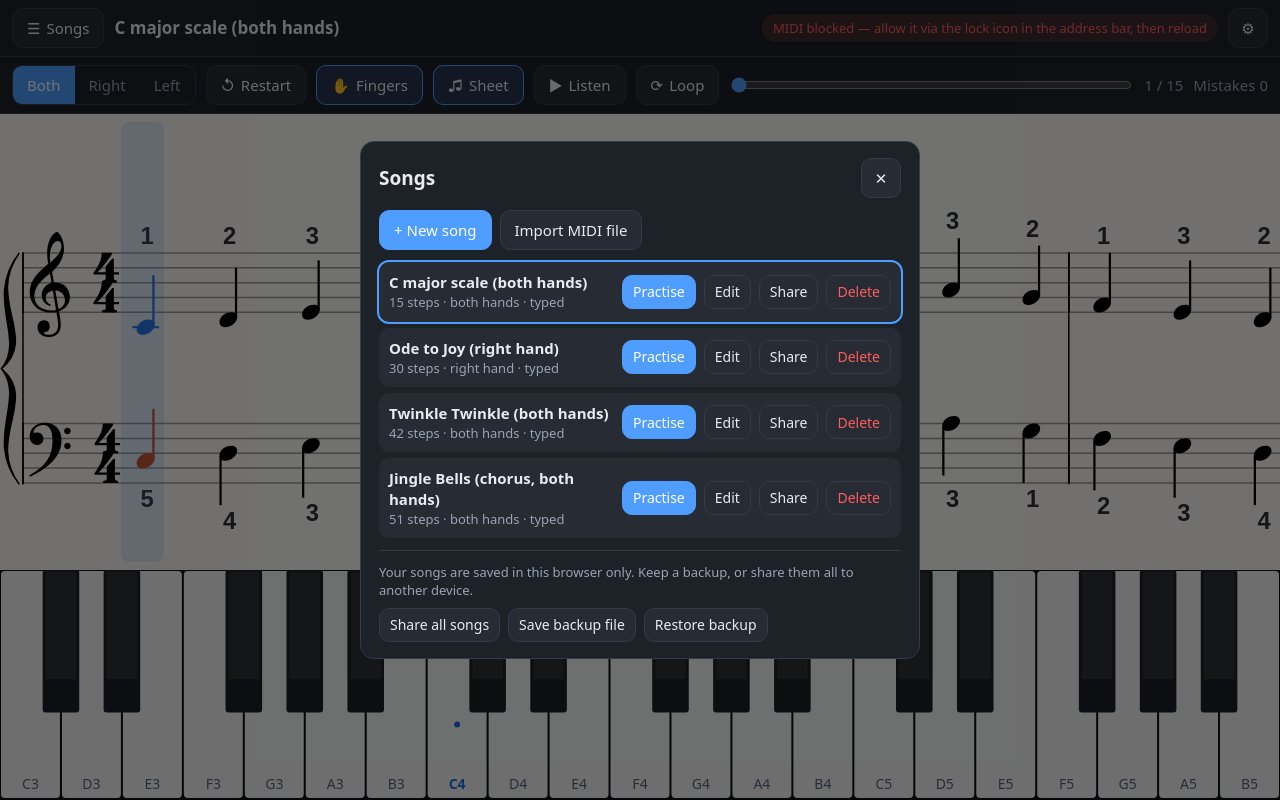
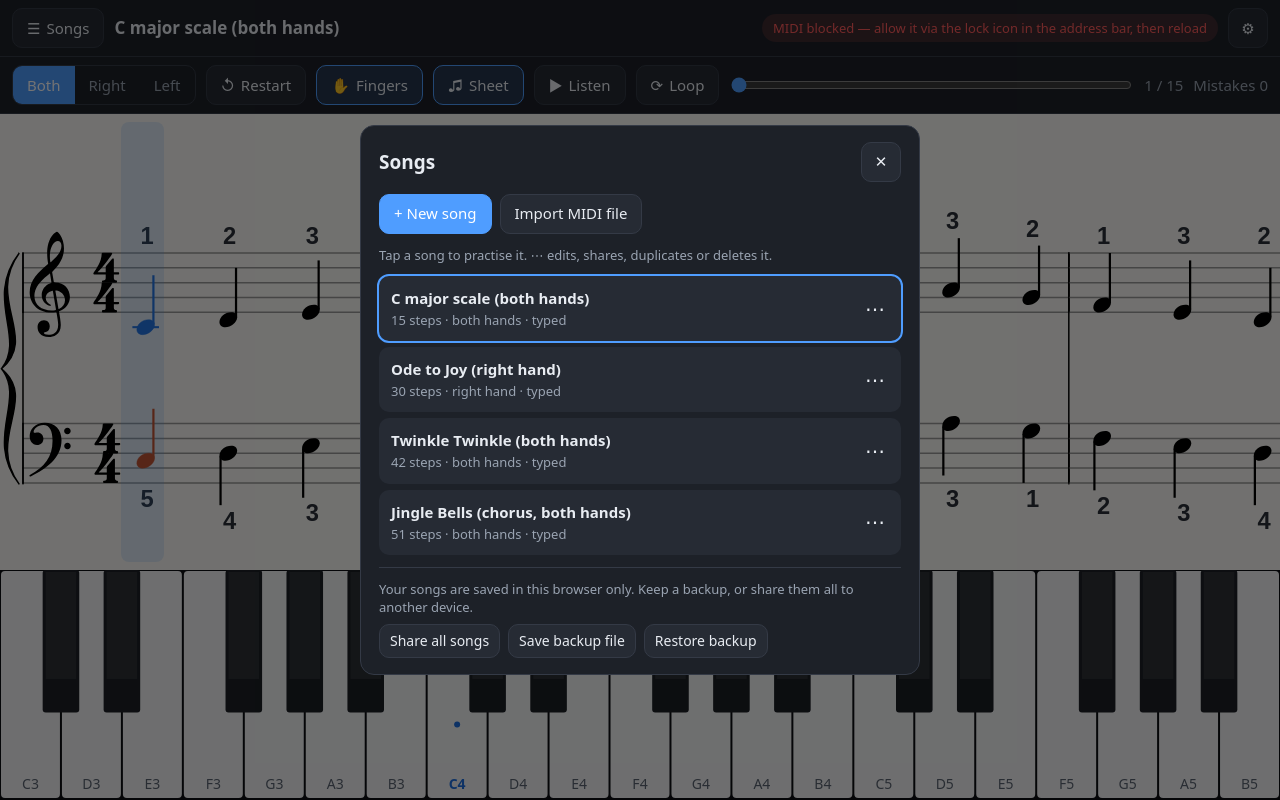
Before and after one commit to dimantonak/pliktra, a plain HTML site: page index.html in a window 1280 px wide. Both pictures are taken after a click on the button "☰ Songs". Drawn offline with Linux system fonts and the light colour scheme.

Commit message:
Song list: tap a song to practise, ⋯ for other actions, recent first
- The whole row practises the song; edit/rename, share, duplicate and delete
  are in a small dialog behind ⋯ (no more Delete right next to Practise).
- Most recently played or added songs are at the top.
- Unchanged built-in songs are folded into "Starter songs" once you have your own.
- Duplicate: e.g. to make an easier version of a song.

Co-Authored-By: Claude Opus 5.5 <noreply@anthropic.com>

```diff
--- a/index.html
+++ b/index.html
@@ -51,7 +51,8 @@
         <button id="btnNew" class="btn primary" data-i18n="newSong">+ New song</button>
         <label class="btn"><span data-i18n="importMidi">Import MIDI file</span><input type="file" id="fileMidi" accept=".mid,.midi,audio/midi,audio/x-midi" hidden></label>
       </div>
-      <ul id="songList" class="songlist"></ul>
+      <p id="libHint" class="muted small" data-i18n="libHint">Tap a song to practise it. &#8943; edits, shares, duplicates or deletes it.</p>
+      <div id="songList"></div>
       <div class="backup">
         <p class="muted small" data-i18n="backupNote">Your songs are saved in this browser only. Keep a backup, or share them all to another device.</p>
         <div class="row gap">
@@ -59,6 +60,19 @@
           <button id="btnBackup" class="btn small" data-i18n="saveBackup">Save backup file</button>
           <label class="btn small"><span data-i18n="restoreBackup">Restore backup</span><input type="file" id="fileRestore" accept=".json,application/json" hidden></label>
         </div>
+      </div>
+    </div>
+  </div>
+
+  <!-- One song's actions (the ⋯ button in the song list) -->
+  <div class="modal" id="mSong">
+    <div class="sheet narrow" role="dialog" aria-modal="true" aria-labelledby="mSongName">
+      <div class="sheet-head"><h2 id="mSongName"></h2><button class="btn icon" data-close aria-label="Close" data-i18n-aria="close">&#10005;</button></div>
+      <div class="actions">
+        <button id="saEdit" class="btn">Edit</button>
+        <button id="saShare" class="btn" data-i18n="shareLinkBtn">Share as link</button>
+        <button id="saDuplicate" class="btn" data-i18n="duplicate">Duplicate</button>
+        <button id="saDelete" class="btn danger" data-i18n="del">Delete</button>
       </div>
     </div>
   </div>
--- a/js/app.js
+++ b/js/app.js
@@ -122,6 +122,7 @@
   function loadSong(song) {
     st.song = song;
     store.set('pliktra.lastSong', song ? song.id : null);
+    if (song) { song.recent = Date.now(); store.set('pliktra.songs', songs); }   // recently played first in the list
     $('#songTitle').textContent = song ? songName(song) : t('noSong');
     showViewToggle();
     rebuildSteps();
@@ -876,7 +877,7 @@
   }
   function isOpen(id) { return $('#' + id).classList.contains('open'); }
   function anyModalOpen() { return !!document.querySelector('.modal.open'); }
-  function closeAll() { ['mLibrary', 'mEditor', 'mImport', 'mResult', 'mSettings'].forEach(closeModal); }
+  function closeAll() { ['mLibrary', 'mSong', 'mEditor', 'mImport', 'mResult', 'mSettings'].forEach(closeModal); }
 
   document.querySelectorAll('[data-close]').forEach(function (b) {
     b.addEventListener('click', function () { dismissModal(b.closest('.modal').id); });   // asks if the editor has changes
@@ -928,49 +929,94 @@
     return ' · ' + t('metaBestHands', { list: parts.map(function (x) { return x.txt; }).join(', ') });
   }
 
+  // Starter songs: built-in songs the user hasn't changed. Once there are own songs, they are
+  // folded away at the bottom of the list.
+  function isStarter(s) {
+    return s.kind === 'text' && BUILTIN.some(function (b) { return b.title === s.title && b.text === s.text; });
+  }
+  var startersOpen = null;   // the user opened/closed the starter songs (this visit only)
+
+  // Tap a song to practise it; ⋯ opens its other actions. Most recently played or added first.
   function renderLibrary() {
-    var ul = $('#songList');
-    ul.innerHTML = '';
-    if (!songs.length) { ul.appendChild(el('li', 'muted', t('noSongs'))); return; }
-    songs.forEach(function (s) {
+    var box = $('#songList');
+    box.innerHTML = '';
+    $('#libHint').hidden = !songs.length;
+    if (!songs.length) { box.appendChild(el('p', 'muted', t('noSongs'))); return; }
+    var ordered = songs.slice().sort(function (a, b) { return (b.recent || 0) - (a.recent || 0); });
+    var own = ordered.filter(function (s) { return !isStarter(s); });
+    var starters = ordered.filter(isStarter);
+    if (!own.length || !starters.length) { box.appendChild(songListEl(ordered)); return; }
+    box.appendChild(songListEl(own));
+    var det = el('details', 'starters');
+    det.open = startersOpen != null ? startersOpen : !!(st.song && isStarter(st.song));
+    det.appendChild(el('summary', '', t('starterSongs', { n: starters.length })));
+    det.appendChild(songListEl(starters));
+    det.addEventListener('toggle', function () { startersOpen = det.open; });
+    box.appendChild(det);
+  }
+
+  function songListEl(list) {
+    var ul = el('ul', 'songlist');
+    list.forEach(function (s) {
       var li = el('li', st.song && st.song.id === s.id ? 'current' : '');
-      var info = el('div', 'info');
-      info.appendChild(el('div', 'name', songName(s)));
+      var pick = el('button', 'pick');
+      pick.type = 'button';
+      pick.appendChild(el('span', 'name', songName(s)));
       var nSteps = buildSteps(s.notes, 'B').length;
-      var meta = t(nSteps === 1 ? 'metaStep1' : 'metaSteps', { n: nSteps }) + ' · ' + handsLabel(s.notes) +
-        ' · ' + t(s.kind === 'midi' ? 'metaMidi' : 'metaTyped') + bestLabel(s);
-      info.appendChild(el('div', 'meta', meta));
-      li.appendChild(info);
+      pick.appendChild(el('span', 'meta', t(nSteps === 1 ? 'metaStep1' : 'metaSteps', { n: nSteps }) + ' · ' +
+        handsLabel(s.notes) + ' · ' + t(s.kind === 'midi' ? 'metaMidi' : 'metaTyped') + bestLabel(s)));
+      pick.onclick = function () { closeAll(); loadSong(s); };
+      var more = el('button', 'btn icon more', '⋯');
+      more.type = 'button';
+      more.title = t('moreActions');
+      more.setAttribute('aria-label', t('moreActionsFor', { t: songName(s) }));
+      more.onclick = function () { openSongActions(s); };
+      li.appendChild(pick); li.appendChild(more);
+      ul.appendChild(li);
+    });
+    return ul;
+  }
 
-      var play = el('button', 'btn primary small', t('practise'));
-      play.onclick = function () { closeAll(); loadSong(s); };
-      var edit = el('button', 'btn small', t(s.kind === 'midi' ? 'rename' : 'edit'));
-      edit.onclick = function () {
-        if (s.kind === 'midi') {
+  // ---------------------------------------------------------------- one song's actions (⋯)
+  var actionSong = null;
+  function openSongActions(s) {
+    actionSong = s;
+    $('#mSongName').textContent = songName(s);
+    $('#saEdit').textContent = t(s.kind === 'midi' ? 'rename' : 'edit');
+    $('#saShare').hidden = s.kind === 'midi';   // MIDI files are too big for a link
+    openModal('mSong');
+  }
+  $('#saEdit').onclick = function () {
+    var s = actionSong;
+    closeModal('mSong');
+    if (s.kind !== 'midi') { openEditor(s); return; }
     var nt = prompt(t('songTitlePrompt'), s.title);
     if (nt && nt.trim()) { s.title = nt.trim(); saveSongs(); renderLibrary(); if (st.song === s) $('#songTitle').textContent = songName(s); }
-        } else openEditor(s);
   };
-      var del = el('button', 'btn small danger', t('del'));
-      del.onclick = function () {
+  $('#saShare').onclick = function () { closeModal('mSong'); shareSong(actionSong); };
+  $('#saDuplicate').onclick = function () {
+    var s = actionSong;
+    var copy = s.kind === 'midi'
+      ? { id: newId(), title: '', kind: 'midi', notes: JSON.parse(JSON.stringify(s.notes)) }
+      : songFromText('', s.text);
+    copy.title = t('copyTitle', { t: songName(s) });
+    copy.recent = Date.now();
+    songs.unshift(copy);
+    if (!saveSongs()) { songs.shift(); return; }
+    closeModal('mSong');
+    renderLibrary();
+  };
+  $('#saDelete').onclick = function () {
+    var s = actionSong;
     if (!confirm(t('confirmDelete', { t: songName(s) }))) return;
     songs = songs.filter(function (x) { return x !== s; });
     saveSongs();
     ['B', 'R', 'L'].forEach(function (h) { delete best[s.id + ':' + h]; });
     store.set('pliktra.best', best);
+    closeModal('mSong');
     if (st.song === s) loadSong(null);
     renderLibrary();
   };
-      li.appendChild(play); li.appendChild(edit);
-      if (s.kind !== 'midi') {
-        var share = el('button', 'btn small', t('share'));
-        share.onclick = function () { shareSong(s); };
-        li.appendChild(share);
-      }
-      li.appendChild(del);
-      ul.appendChild(li);
-    });
-  }
 
   // ---------------------------------------------------------------- song links (#song=...)
   // The song travels inside the link's #fragment, which browsers never send to the server,
@@ -1070,6 +1116,8 @@
         x.song = x.isMidi ? { id: newId(), title: x.title, kind: 'midi', notes: x.notes } : songFromText(x.title, x.d.s);
         return x.song;
       });
+      var now = Date.now();
+      created.forEach(function (s, k) { s.recent = now - k; });   // new songs at the top of the list
       songs = created.concat(songs);
       if (!saveSongs()) {
         songs = songs.slice(created.length);
--- a/js/i18n.js
+++ b/js/i18n.js
@@ -38,6 +38,9 @@ var I18N = {
     newSong: '+ New song', importMidi: 'Import MIDI file',
     noSongs: 'No songs yet. Create one or import a MIDI file.',
     metaSteps: '{n} steps', metaStep1: '1 step', metaMidi: 'MIDI file', metaTyped: 'typed', metaBest: 'best {p}%', metaBestHands: 'best: {list}', metaPct: '{p}%',
+    libHint: 'Tap a song to practise it. ⋯ edits, shares, duplicates or deletes it.',
+    starterSongs: 'Starter songs ({n})', moreActions: 'More', moreActionsFor: 'More for “{t}”',
+    shareLinkBtn: 'Share as link', duplicate: 'Duplicate', copyTitle: '{t} (copy)',
     practise: 'Practise', edit: 'Edit', rename: 'Rename', share: 'Share', del: 'Delete',
     songTitlePrompt: 'Song title', confirmDelete: 'Delete “{t}”?',
     backupNote: 'Your songs are saved in this browser only. Keep a backup, or share them all to another device.',
@@ -126,6 +129,9 @@ var I18N = {
     newSong: '+ Neues Stück', importMidi: 'MIDI-Datei importieren',
     noSongs: 'Noch keine Stücke. Lege eines an oder importiere eine MIDI-Datei.',
     metaSteps: '{n} Schritte', metaStep1: '1 Schritt', metaMidi: 'MIDI-Datei', metaTyped: 'eingetippt', metaBest: 'Bestwert {p} %', metaBestHands: 'Bestwert: {list}', metaPct: '{p} %',
+    libHint: 'Tippe auf ein Stück, um es zu üben. ⋯ zum Bearbeiten, Teilen, Duplizieren oder Löschen.',
+    starterSongs: 'Beispielstücke ({n})', moreActions: 'Mehr', moreActionsFor: 'Mehr zu „{t}“',
+    shareLinkBtn: 'Als Link teilen', duplicate: 'Duplizieren', copyTitle: '{t} (Kopie)',
     practise: 'Üben', edit: 'Bearbeiten', rename: 'Umbenennen', share: 'Teilen', del: 'Löschen',
     songTitlePrompt: 'Titel des Stücks', confirmDelete: '„{t}“ löschen?',
     backupNote: 'Deine Stücke sind nur in diesem Browser gespeichert. Mach eine Sicherung oder teile alle mit einem anderen Gerät.',
--- a/styles.css
+++ b/styles.css
@@ -133,6 +133,7 @@ body {
 /* ---- sheet music view (covers the falling-notes lane) */
 .score { position: absolute; left: 0; right: 0; top: 0; overflow: hidden; background: #fbfaf6; }
 .score[hidden] { display: none; }
+[hidden] { display: none !important; }
 #sheetInner { position: relative; transition: transform .35s ease; will-change: transform; }
 #sheetSvg svg { display: block; }
 #sheetCursor {
@@ -208,11 +209,27 @@ input[type=text], textarea, select {
 textarea { font-family: ui-monospace, Consolas, monospace; resize: vertical; }
 
 .songlist { list-style: none; margin: 0; padding: 0; display: flex; flex-direction: column; gap: 6px; }
-.songlist li { display: flex; align-items: center; gap: 8px; padding: 10px; border-radius: 10px; background: var(--panel2); }
+.songlist li { display: flex; align-items: center; gap: 4px; padding: 4px 6px 4px 4px; border-radius: 10px; background: var(--panel2); }
 .songlist li.current { outline: 2px solid var(--accent); }
-.songlist .info { flex: 1; min-width: 0; }
+/* the whole row (except ⋯) is one big "practise" button */
+.songlist .pick {
+  appearance: none; flex: 1; min-width: 0; display: flex; flex-direction: column; gap: 2px;
+  padding: 8px; border: 0; border-radius: 8px; background: none; color: inherit; font: inherit;
+  text-align: left; cursor: pointer;
+}
+.songlist .pick:hover { background: rgba(255, 255, 255, .04); }
+.songlist .pick:active { background: rgba(79, 157, 255, .12); }
 .songlist .name { font-weight: 600; overflow-wrap: anywhere; }
 .songlist .meta { font-size: 13px; color: var(--muted); }
+.songlist .more { flex: none; font-size: 20px; background: none; border-color: transparent; }
+.starters summary { cursor: pointer; font-weight: 600; color: var(--muted); padding: 6px 2px; }
+.starters .songlist { margin-top: 4px; }
+.sheet.narrow { width: min(380px, 100%); }
+.sheet-head { gap: 10px; }
+.sheet-head h2 { overflow-wrap: anywhere; min-width: 0; }
+.actions { display: flex; flex-direction: column; gap: 8px; }
+.actions .btn { justify-content: center; }
+.actions .danger { margin-top: 8px; }
 
 .muted { color: var(--muted); margin: 0; }
 .small { font-size: 13px; }
```
Also changed, not shown: 1 other file. Lines whose indentation alone changed are shown as unchanged.
